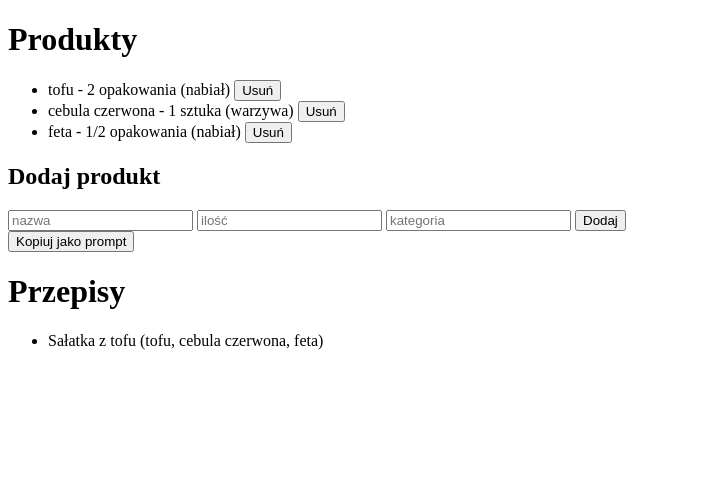
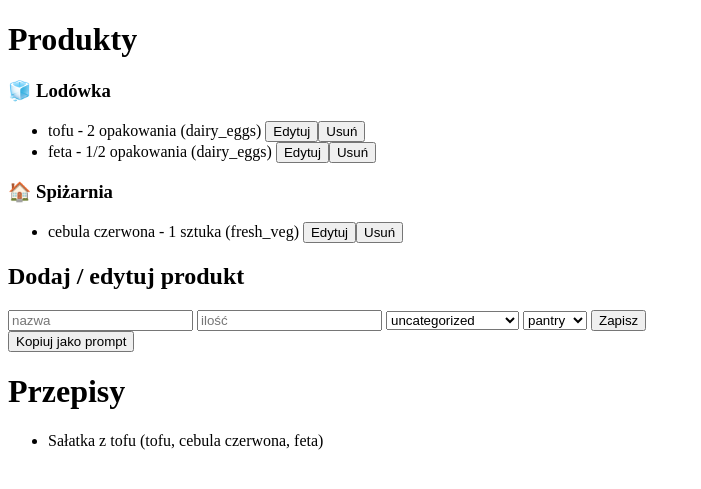
Before and after one commit to mgajewski97/Food, a Flask app: page / in a window 1280 px wide. Shown: the top 489 px of the page, without its empty margins (0-701 px from the left). Run offline with Flask 3, Linux system fonts and the light colour scheme.

Commit message:
Add product categories and storage handling

```diff
--- a/app/app.py
+++ b/app/app.py
@@ -7,6 +7,11 @@ app = Flask(__name__, static_folder='static', template_folder='templates')
 BASE_DIR = os.path.dirname(__file__)
 PRODUCTS_PATH = os.path.join(BASE_DIR, 'data', 'products.json')
 RECIPES_PATH = os.path.join(BASE_DIR, 'data', 'recipes.json')
+
+def apply_defaults(product):
+    product.setdefault('category', 'uncategorized')
+    product.setdefault('storage', 'pantry')
+    return product
 
 def load_json(path):
     with open(path, 'r', encoding='utf-8') as f:
@@ -23,19 +28,29 @@ def index():
 @app.route('/api/products', methods=['GET', 'POST'])
 def products():
     if request.method == 'POST':
-        new_product = request.json
+        new_product = apply_defaults(request.json)
         products = load_json(PRODUCTS_PATH)
         products.append(new_product)
         save_json(PRODUCTS_PATH, products)
         return jsonify(products)
-    return jsonify(load_json(PRODUCTS_PATH))
+    products = load_json(PRODUCTS_PATH)
+    products = [apply_defaults(p) for p in products]
+    return jsonify(products)
 
-@app.route('/api/products/<string:name>', methods=['DELETE'])
-def delete_product(name):
+@app.route('/api/products/<string:name>', methods=['DELETE', 'PUT'])
+def modify_product(name):
     products = load_json(PRODUCTS_PATH)
-    products = [p for p in products if p['name'] != name]
+    if request.method == 'DELETE':
+        products = [p for p in products if p['name'] != name]
+        save_json(PRODUCTS_PATH, products)
+        return '', 204
+    updated = apply_defaults(request.json)
+    for i, p in enumerate(products):
+        if p['name'] == name:
+            products[i] = updated
+            break
     save_json(PRODUCTS_PATH, products)
-    return '', 204
+    return jsonify(updated)
 
 @app.route('/api/recipes')
 def recipes():
--- a/app/data/products.json
+++ b/app/data/products.json
@@ -1,5 +1,20 @@
 [
-  {"name": "tofu", "quantity": "2 opakowania", "category": "nabiał"},
-  {"name": "cebula czerwona", "quantity": "1 sztuka", "category": "warzywa"},
-  {"name": "feta", "quantity": "1/2 opakowania", "category": "nabiał"}
+  {
+    "name": "tofu",
+    "quantity": "2 opakowania",
+    "category": "dairy_eggs",
+    "storage": "fridge"
+  },
+  {
+    "name": "cebula czerwona",
+    "quantity": "1 sztuka",
+    "category": "fresh_veg",
+    "storage": "pantry"
+  },
+  {
+    "name": "feta",
+    "quantity": "1/2 opakowania",
+    "category": "dairy_eggs",
+    "storage": "fridge"
+  }
 ]
--- a/app/static/script.js
+++ b/app/static/script.js
@@ -1,3 +1,5 @@
+let editingName = null;
+
 document.addEventListener('DOMContentLoaded', () => {
   loadProducts();
   loadRecipes();
@@ -8,13 +10,23 @@ document.addEventListener('DOMContentLoaded', () => {
     const product = {
       name: form.name.value,
       quantity: form.quantity.value,
-      category: form.category.value
+      category: form.category.value,
+      storage: form.storage.value
     };
+    if (editingName) {
+      await fetch(`/api/products/${encodeURIComponent(editingName)}`, {
+        method: 'PUT',
+        headers: { 'Content-Type': 'application/json' },
+        body: JSON.stringify(product)
+      });
+    } else {
       await fetch('/api/products', {
         method: 'POST',
         headers: { 'Content-Type': 'application/json' },
         body: JSON.stringify(product)
       });
+    }
+    editingName = null;
     form.reset();
     await loadProducts();
     await loadRecipes();
@@ -33,20 +45,56 @@ async function loadProducts() {
   const res = await fetch('/api/products');
   const data = await res.json();
   window.currentProducts = data;
-  const list = document.getElementById('product-list');
-  list.innerHTML = '';
+  const container = document.getElementById('product-list');
+  container.innerHTML = '';
+
+  const groups = {};
   data.forEach(p => {
+    const storage = p.storage || 'pantry';
+    if (!groups[storage]) groups[storage] = [];
+    groups[storage].push(p);
+  });
+
+  const order = ['fridge', 'pantry', 'freezer'];
+  const titles = {
+    fridge: '🧊 Lodówka',
+    pantry: '🏠 Spiżarnia',
+    freezer: '❄️ Zamrażarka'
+  };
+
+  order.forEach(stor => {
+    if (groups[stor] && groups[stor].length) {
+      const h = document.createElement('h3');
+      h.textContent = titles[stor] || stor;
+      container.appendChild(h);
+      const ul = document.createElement('ul');
+      groups[stor].sort((a, b) => a.category.localeCompare(b.category));
+      groups[stor].forEach(p => {
         const li = document.createElement('li');
         li.textContent = `${p.name} - ${p.quantity} (${p.category}) `;
-    const btn = document.createElement('button');
-    btn.textContent = 'Usuń';
-    btn.addEventListener('click', async () => {
+        const edit = document.createElement('button');
+        edit.textContent = 'Edytuj';
+        edit.addEventListener('click', () => {
+          const form = document.getElementById('add-form');
+          form.name.value = p.name;
+          form.quantity.value = p.quantity;
+          form.category.value = p.category;
+          form.storage.value = p.storage || 'pantry';
+          editingName = p.name;
+        });
+        const del = document.createElement('button');
+        del.textContent = 'Usuń';
+        del.addEventListener('click', async () => {
           await fetch(`/api/products/${encodeURIComponent(p.name)}`, { method: 'DELETE' });
           await loadProducts();
           await loadRecipes();
         });
-    li.appendChild(btn);
-    list.appendChild(li);
+        li.appendChild(edit);
+        li.appendChild(del);
+        ul.appendChild(li);
+      });
+      container.appendChild(ul);
+    }
   });
 }
 
--- a/app/templates/index.html
+++ b/app/templates/index.html
@@ -6,14 +6,38 @@
 </head>
 <body>
     <h1>Produkty</h1>
-    <ul id="product-list"></ul>
+    <div id="product-list"></div>
 
-    <h2>Dodaj produkt</h2>
+    <h2>Dodaj / edytuj produkt</h2>
     <form id="add-form">
         <input name="name" placeholder="nazwa" required>
         <input name="quantity" placeholder="ilość" required>
-        <input name="category" placeholder="kategoria" required>
-        <button type="submit">Dodaj</button>
+        <select name="category" required>
+            <option value="uncategorized">uncategorized</option>
+            <option value="fresh_veg">fresh_veg</option>
+            <option value="mushrooms">mushrooms</option>
+            <option value="dairy_eggs">dairy_eggs</option>
+            <option value="opened_preserves">opened_preserves</option>
+            <option value="ready_sauces">ready_sauces</option>
+            <option value="dry_veg">dry_veg</option>
+            <option value="bread">bread</option>
+            <option value="pasta">pasta</option>
+            <option value="rice">rice</option>
+            <option value="grains">grains</option>
+            <option value="dried_legumes">dried_legumes</option>
+            <option value="sauces">sauces</option>
+            <option value="oils">oils</option>
+            <option value="spreads">spreads</option>
+            <option value="frozen_veg">frozen_veg</option>
+            <option value="frozen_sauces">frozen_sauces</option>
+            <option value="frozen_meals">frozen_meals</option>
+        </select>
+        <select name="storage" required>
+            <option value="fridge">fridge</option>
+            <option value="pantry" selected>pantry</option>
+            <option value="freezer">freezer</option>
+        </select>
+        <button type="submit">Zapisz</button>
     </form>
 
     <button id="copy-btn">Kopiuj jako prompt</button>
```
Lines whose indentation alone changed are shown as unchanged.
